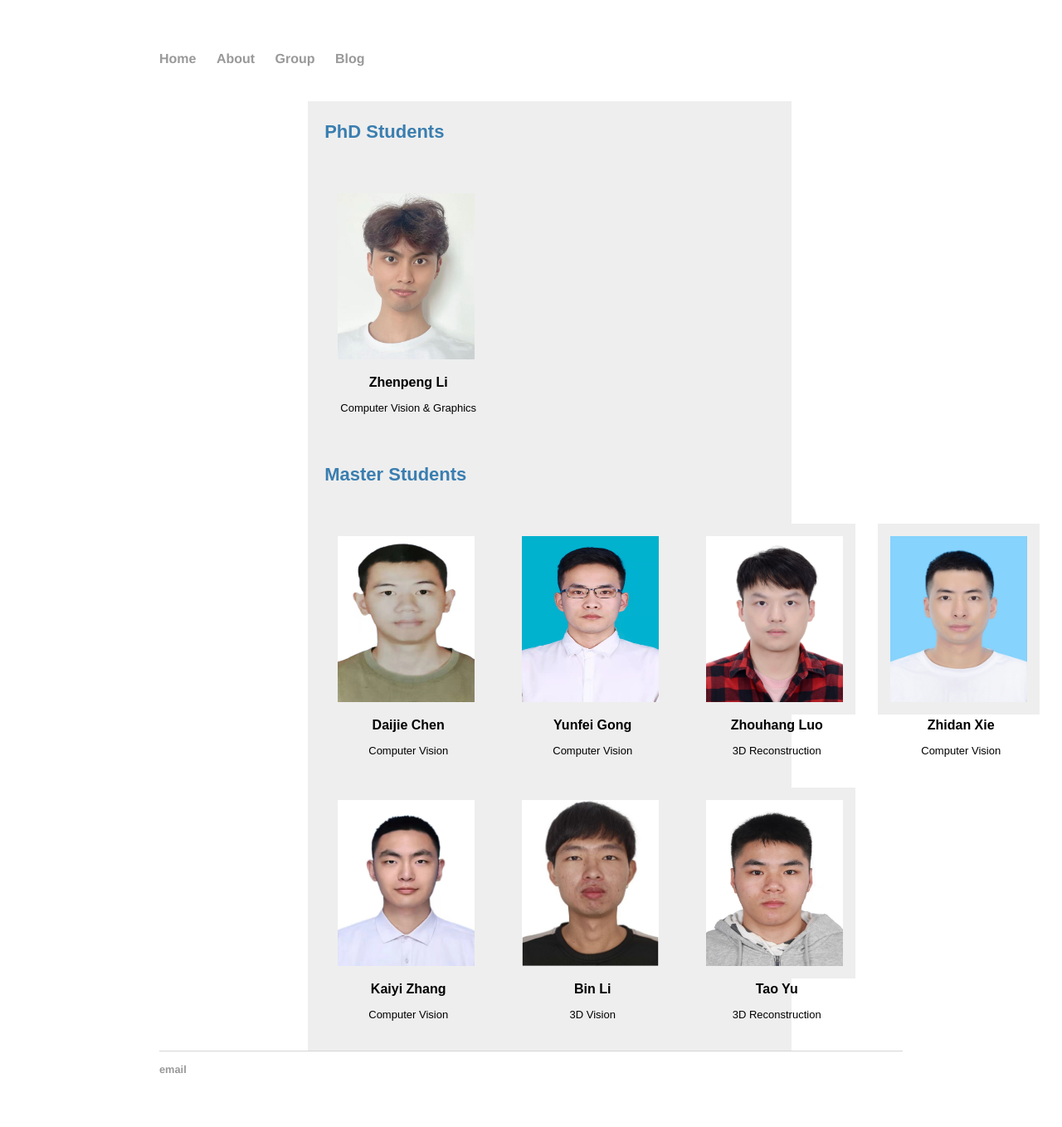
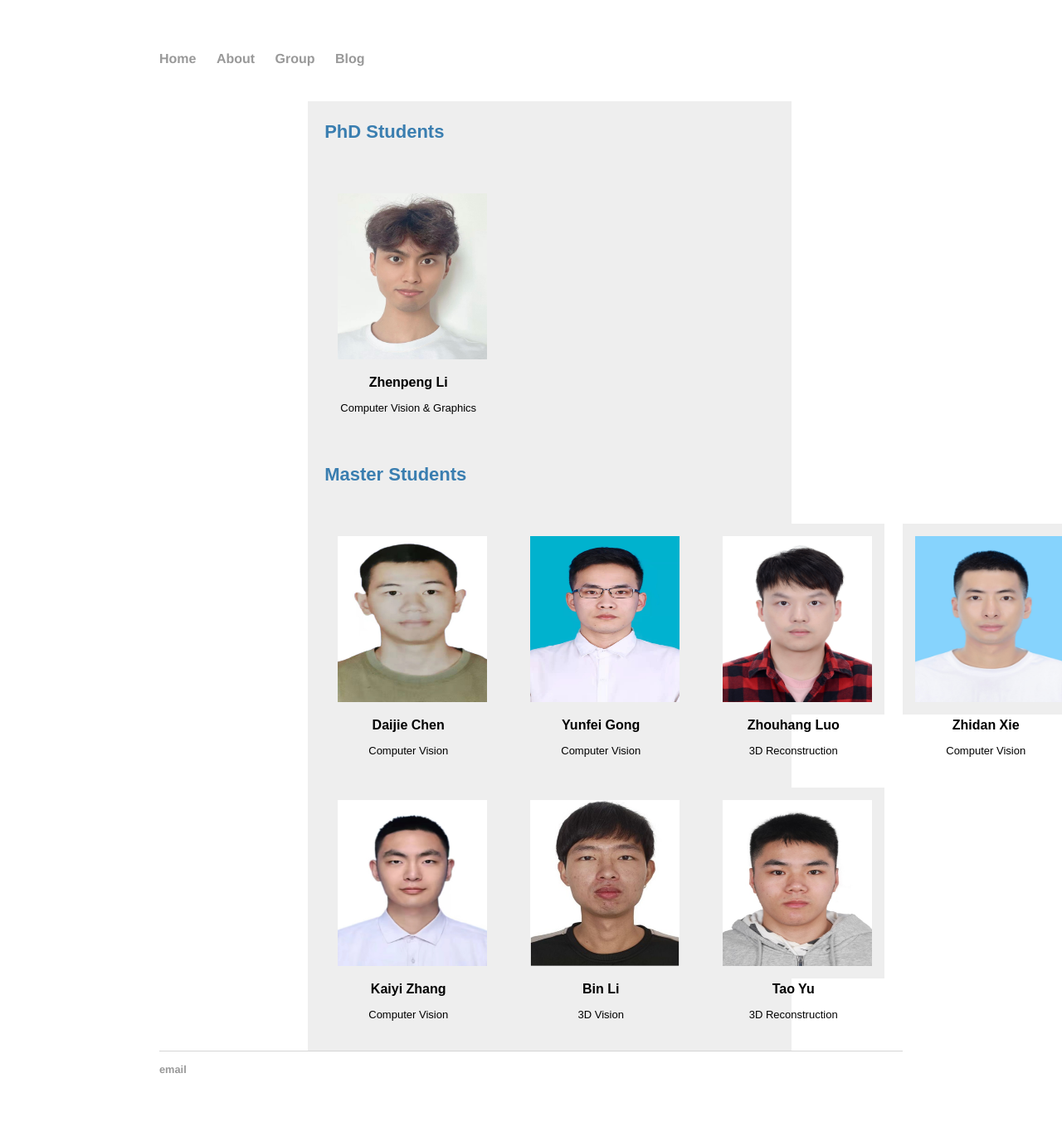
Before and after one commit to zqyq/zqyq.github.io, a Jekyll site: the page built from group/index.html, in a window 1280 px wide. Shown: the whole page at 83% size. Built offline with Jekyll 4.4.1, drawn with Linux system fonts in a browser that asks for light colours.

Commit message:
Update index.html

```diff
--- a/group/index.html
+++ b/group/index.html
@@ -40,8 +40,8 @@ title: Qi ZHANG's Group
 		}
 		.card_img{
 			loading:eager;
-			align: center;
-			width: 165px;
+			align: left;
+			width: 180px;
 			height: 200px;
 			border: 15px solid #eee;
 		}
@@ -55,6 +55,14 @@ title: Qi ZHANG's Group
 <!--			display:inline-block;-->
 		 }
 		.member_research_direction{
+			text-align: center;
+			color: #000000;
+			font-size: 13px;
+			height: 30px;
+			width: 200px;
+			display:inline-block;
+		}
+		.member_graduate_time{
 			text-align: center;
 			color: #000000;
 			font-size: 13px;
```
